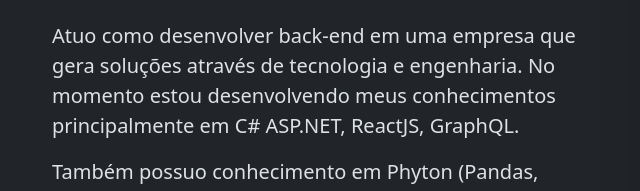
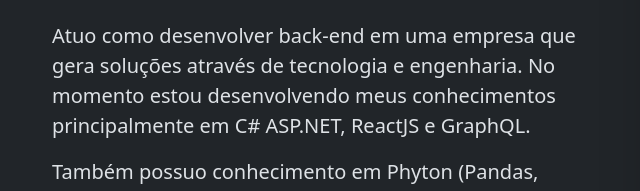
Before and after one commit to douglimaonline/meu-site, a plain HTML site: page index.html in a window 1280 px wide. Shown: the part 324-515 px from the top of the page, 79-719 px from the left. Drawn offline with nearby package versions, Linux system fonts and the light colour scheme.

Commit message:
Update index.html

```diff
--- a/index.html
+++ b/index.html
@@ -77,7 +77,7 @@
             </div>
             <h1 class="display-lg-6 fw-bold lh-1 text-body-emphasis mb-lg-0 pb-lg-2 px-lg-0 text-center text-lg-start">Douglas Lima Barboza</h1>
             <h3 class="fw-bold lh-1 mb-4 pt-5 text-center text-lg-start">Desenvolvedor de Software</h3>
-            <p class="lead">Atuo como desenvolver back-end em uma empresa que gera soluções através de tecnologia e engenharia. No momento estou desenvolvendo meus conhecimentos principalmente em C# ASP.NET, ReactJS, GraphQL.</p>
+            <p class="lead">Atuo como desenvolver back-end em uma empresa que gera soluções através de tecnologia e engenharia. No momento estou desenvolvendo meus conhecimentos principalmente em C# ASP.NET, ReactJS e GraphQL.</p>
               <p class="lead mb-0">Também possuo conhecimento em Phyton (Pandas, Beautiful Soup e Tkinter), SQL/MySQL, HTML e CSS e Excel Avançado (VBA).</p>
           </div>
 
```
